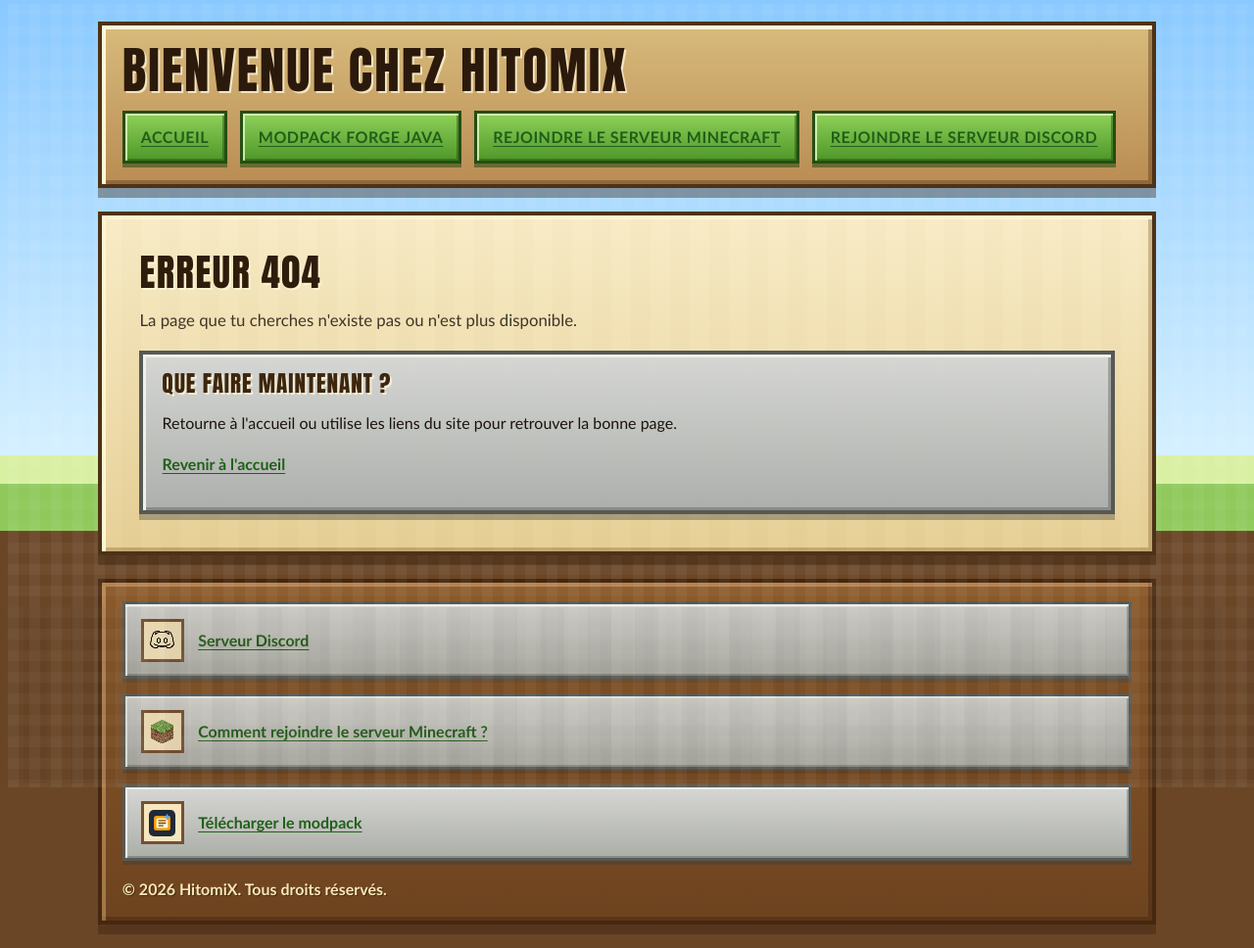
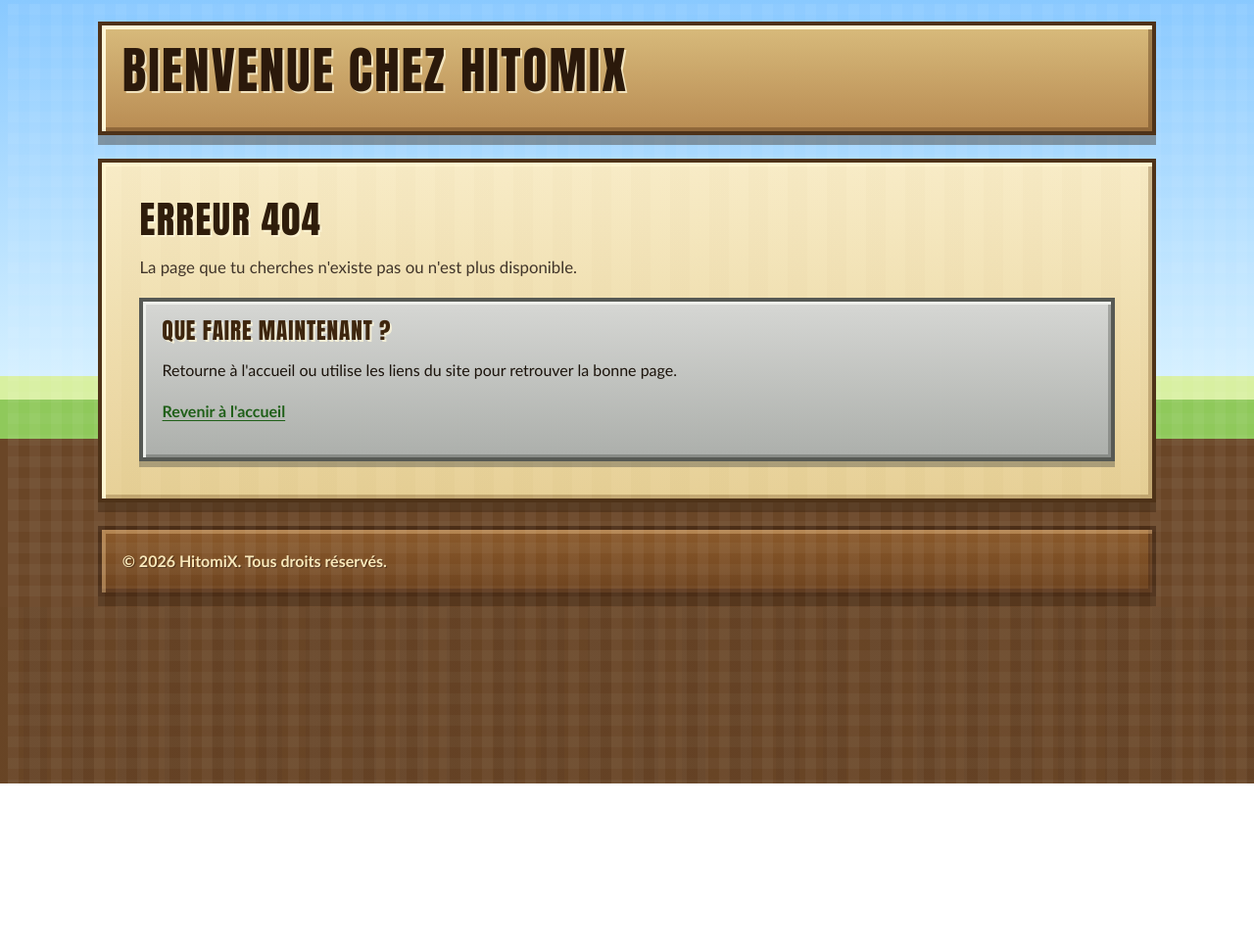
Before and after one commit to Pires-Alexis/hitomix, a plain HTML site: page frontend/404.html in a window 1280 px wide. Shown: the whole page at 98% size. After the commit the page ends 800 px from the top, so only its background shows below. Drawn offline with Linux system fonts and the light colour scheme; a web font is replaced by a local one.

Commit message:
Update 404.html

```diff
--- a/frontend/404.html
+++ b/frontend/404.html
@@ -12,14 +12,6 @@
 <body>
     <header>
         <h1>Bienvenue chez HitomiX</h1>
-        <nav aria-label="Navigation principale">
-            <ul>
-                <li><a href="/pages/index.html">Accueil</a></li>
-                <li><a href="/pages/modpack.html">Modpack Forge Java</a></li>
-                <li><a href="/pages/join.html">Rejoindre le serveur Minecraft</a></li>
-                <li><a href="/pages/discord.html">Rejoindre le serveur Discord</a></li>
-            </ul>
-        </nav>
     </header>
 
     <main>
@@ -34,28 +26,6 @@
     </main>
 
     <footer>
-        <nav aria-label="Liens utiles du pied de page">
-            <ul>
-                <li>
-                    <a href="https://discord.gg/Wr8sjJhQAQ">
-                        <img src="/logo/discord.png" alt="Logo Discord">
-                        Serveur Discord
-                    </a>
-                </li>
-                <li>
-                    <a href="/pages/join.html">
-                        <img src="/logo/minecraft.png" alt="Logo Minecraft">
-                        Comment rejoindre le serveur Minecraft ?
-                    </a>
-                </li>
-                <li>
-                    <a href="/pages/modpack.html">
-                        <img src="/logo/modpack.svg" alt="Logo modpack">
-                        Télécharger le modpack
-                    </a>
-                </li>
-            </ul>
-        </nav>
         <p>&copy; 2026 HitomiX. Tous droits réservés.</p>
     </footer>
 </body>
```
